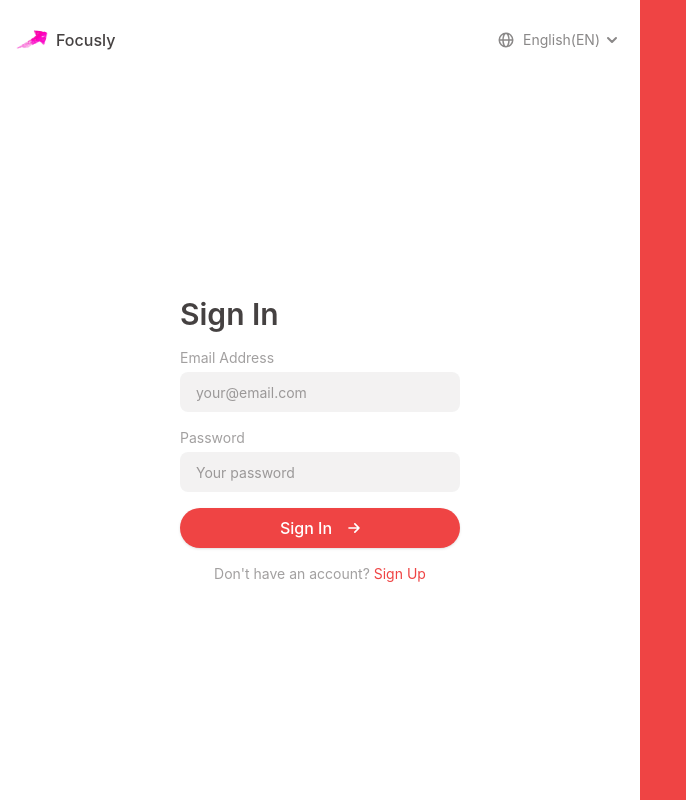
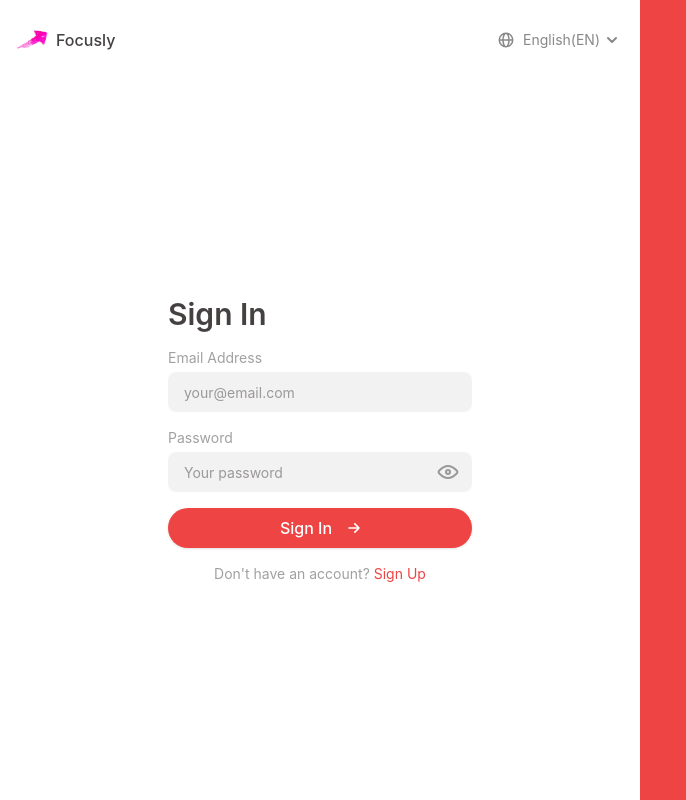
Before and after one commit to Rahim10020/focusly, a Next.js app: page /signin in a window 1280 px wide. Shown: the whole page, without its empty margins (0-686 px from the left). Built offline with nearby package versions, Linux system fonts and the light colour scheme; no server answers.

Commit message:
fix border colors add show hide password functionnality

```diff
--- a/src/app/(auth)/signin/page.tsx
+++ b/src/app/(auth)/signin/page.tsx
@@ -94,6 +94,7 @@ export default function SignIn() {
               onChange={(e) => setPassword(e.target.value)}
               required
               placeholder="Your password"
+              showPasswordToggle
               className="placeholder:text-sm placeholder:text-black-40"
             />
           </div>
--- a/src/app/(auth)/signup/page.tsx
+++ b/src/app/(auth)/signup/page.tsx
@@ -213,6 +213,7 @@ export default function SignUp() {
               required
               minLength={6}
               placeholder="Your password"
+              showPasswordToggle
               className="placeholder:text-sm placeholder:text-black-40"
             />
           </div>
--- a/src/app/(auth)/verify-email/page.tsx
+++ b/src/app/(auth)/verify-email/page.tsx
@@ -102,7 +102,7 @@ function VerifyEmailContent() {
         type: "signup",
         email,
         options: {
-          emailRedirectTo: `${window.location.origin}/auth/verify-email`,
+          emailRedirectTo: `${window.location.origin}/verify-email`,
         },
       });
 
@@ -116,8 +116,7 @@ function VerifyEmailContent() {
   };
 
   return (
-    <div className="min-h-screen flex items-center justify-center bg-background px-4 transition-colors duration-200">
-      <Card className="w-full max-w-md bg-transparent" variant="none">
+    <Card variant="none">
       <CardContent className="text-center py-8">
         <div
           className={`text-4xl mb-4 ${isVerified ? "text-green-500" : "text-yellow-500"}`}
@@ -146,7 +145,6 @@ function VerifyEmailContent() {
         )}
       </CardContent>
     </Card>
-    </div>
   );
 }
 
--- a/src/components/ui/Card.tsx
+++ b/src/components/ui/Card.tsx
@@ -2,7 +2,7 @@
  * @fileoverview Card component and sub-components for content containers.
  */
 
-import React from "react";
+import { ReactNode } from "react";
 
 /**
  * Props for the Card component.
@@ -10,37 +10,13 @@ import React from "react";
  */
 interface CardProps {
   /** The content to display inside the card */
-  children: React.ReactNode;
+  children: ReactNode;
   /** Additional CSS classes */
   className?: string;
   /** The visual style variant of the card */
   variant?: "default" | "elevated" | "interactive" | "outline" | "none";
 }
 
-/**
- * A container component for grouping related content with various visual styles.
- *
- * @param {CardProps} props - The component props
- * @param {React.ReactNode} props.children - Card content
- * @param {string} [props.className=''] - Additional CSS classes
- * @param {('default'|'elevated'|'interactive'|'outline'|'none')} [props.variant='default'] - Visual style variant
- * @returns {JSX.Element} The rendered card element
- *
- * @example
- * // Basic card
- * <Card>
- *   <CardHeader>
- *     <CardTitle>Title</CardTitle>
- *   </CardHeader>
- *   <CardContent>Content here</CardContent>
- * </Card>
- *
- * @example
- * // Interactive card
- * <Card variant="interactive" onClick={handleClick}>
- *   Clickable content
- * </Card>
- */
 export default function Card({
   children,
   className = "",
@@ -53,7 +29,7 @@ export default function Card({
     interactive:
       "shadow-sm hover:shadow-md hover:scale-[1.01] transition-all duration-300 cursor-pointer rounded-2xl border border-border bg-card",
     outline: "shadow-none border-2 rounded-2xl border border-border bg-card",
-    none: "bg-transparent rounded-2xl",
+    none: "bg-transparent",
   };
 
   return (
@@ -67,20 +43,16 @@ export default function Card({
 
 /**
  * Props for Card sub-components.
- * @interface CardSubComponentProps
  */
 interface CardSubComponentProps {
   /** The content to display */
-  children: React.ReactNode;
+  children: ReactNode;
   /** Additional CSS classes */
   className?: string;
 }
 
 /**
  * Header section of a Card component.
- *
- * @param {CardSubComponentProps} props - The component props
- * @returns {JSX.Element} The rendered card header
  */
 export function CardHeader({
   children,
@@ -91,9 +63,6 @@ export function CardHeader({
 
 /**
  * Title element for use within CardHeader.
- *
- * @param {CardSubComponentProps} props - The component props
- * @returns {JSX.Element} The rendered card title
  */
 export function CardTitle({ children, className = "" }: CardSubComponentProps) {
   return (
--- a/src/components/ui/Input.tsx
+++ b/src/components/ui/Input.tsx
@@ -2,12 +2,11 @@
  * @fileoverview Input component with label, validation states, and helper text.
  */
 
-import React from "react";
+import React, { useState } from "react";
+import { HideIcon, ShowIcon } from "../shared/icons";
 
 /**
  * Props for the Input component.
- * @interface InputProps
- * @extends {Omit<React.InputHTMLAttributes<HTMLInputElement>, 'ref'>}
  */
 interface InputProps extends Omit<
   React.InputHTMLAttributes<HTMLInputElement>,
@@ -23,18 +22,38 @@ interface InputProps extends Omit<
   helperText?: string;
   /** Whether to render without border */
   noBorder?: boolean;
+  /** Whether to show a visibility toggle for password inputs */
+  showPasswordToggle?: boolean;
 }
 
 const Input = React.forwardRef<HTMLInputElement, InputProps>(
   (
-    { label, error, success, helperText, noBorder, className = "", ...props },
+    {
+      label,
+      error,
+      success,
+      helperText,
+      noBorder,
+      showPasswordToggle = false,
+      className = "",
+      type,
+      ...props
+    },
     ref,
   ) => {
+    const [isPasswordVisible, setIsPasswordVisible] = useState(false);
+    const shouldShowPasswordToggle = showPasswordToggle && type === "password";
+    const inputType = shouldShowPasswordToggle
+      ? isPasswordVisible
+        ? "text"
+        : "password"
+      : type;
+
     const borderColor = error
       ? "border-[var(--error)] focus:ring-[var(--error)]"
       : success
         ? "border-[var(--success)] focus:ring-[var(--success)]"
-        : "border-border focus:ring-primary";
+        : "border-border focus:ring-white";
 
     return (
       <div className="w-full">
@@ -46,15 +65,30 @@ const Input = React.forwardRef<HTMLInputElement, InputProps>(
         <div className="relative">
           <input
             ref={ref}
+            type={inputType}
             className={`w-full px-4 bg-black-5 py-2 text-foreground
                         ${noBorder ? "border-0" : "rounded-sm"}
+                        ${shouldShowPasswordToggle ? "pr-10" : ""}
                         focus:outline-none focus:ring-2 focus:ring-offset-0
+                        placeholder:text-sm
                         transition-all duration-300 ease-out
                         disabled:opacity-50 disabled:cursor-not-allowed
                         ${!noBorder ? borderColor : ""} ${className}`}
             {...props}
           />
-          {success && !error && (
+
+          {shouldShowPasswordToggle && (
+            <button
+              type="button"
+              onClick={() => setIsPasswordVisible((prev) => !prev)}
+              className="absolute cursor-pointer right-3 top-1/2 -translate-y-1/2 text-black-40 hover:text-foreground transition-colors"
+              aria-label={isPasswordVisible ? "Hide password" : "Show password"}
+            >
+              {isPasswordVisible ? <HideIcon /> : <ShowIcon />}
+            </button>
+          )}
+
+          {success && !error && !shouldShowPasswordToggle && (
             <div className="absolute right-3 top-1/2 -translate-y-1/2">
               <svg
                 className="w-5 h-5 text-(--success)"
@@ -71,7 +105,8 @@ const Input = React.forwardRef<HTMLInputElement, InputProps>(
               </svg>
             </div>
           )}
-          {error && (
+
+          {error && !shouldShowPasswordToggle && (
             <div className="absolute right-3 top-1/2 -translate-y-1/2">
               <svg
                 className="w-5 h-5 text-(--error)"
@@ -89,11 +124,13 @@ const Input = React.forwardRef<HTMLInputElement, InputProps>(
             </div>
           )}
         </div>
+
         {error && (
           <p className="mt-1.5 text-sm text-(--error) flex items-center gap-1">
             {error}
           </p>
         )}
+
         {helperText && !error && (
           <p className="mt-1.5 text-sm text-muted-foreground">{helperText}</p>
         )}
```
Lines whose indentation alone changed are shown as unchanged.
